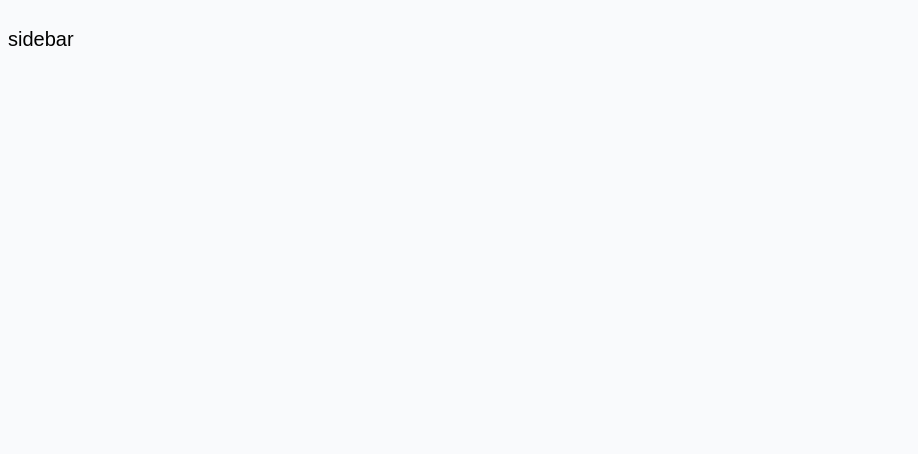
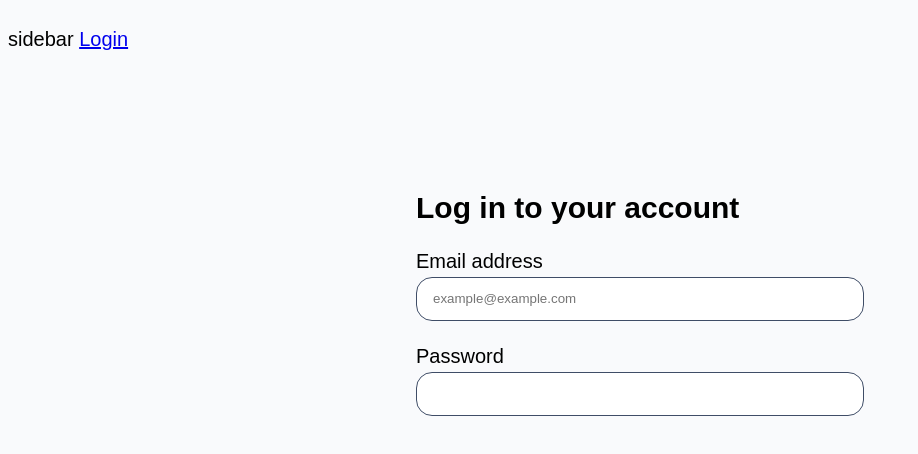
Before and after one commit to Snegurochka/quiz, a Vue app: page /#/auth in a window 1280 px wide. Before the commit this address had no page. Shown: the top 454 px of the page, without its empty margins (0-918 px from the left). Built offline with nearby package versions, Linux system fonts and the light colour scheme.

Commit message:
ADD: auth page

```diff
--- a/src/App.vue
+++ b/src/App.vue
@@ -2,6 +2,7 @@
   <section>
     <aside>
       sidebar
+      <router-link :to="{ name: 'auth' }"> Login </router-link>
     </aside>
     <main>
       <router-view/>
--- a/src/router/index.js
+++ b/src/router/index.js
@@ -1,6 +1,7 @@
 import { createRouter, createWebHashHistory } from 'vue-router';
 import Home from '../views/Home.vue';
 import Quiz from '../views/Quiz.vue';
+import Auth from '../views/Auth.vue';
 
 const routes = [
   {
@@ -12,6 +13,11 @@ const routes = [
     path: '/quiz',
     name: 'quiz',
     component: Quiz
+  },
+  {
+    path: '/auth',
+    name: 'auth',
+    component: Auth
   }
 ]
 
--- a/src/views/About.vue
+++ /dev/null
@@ -1,5 +0,0 @@
-<template>
-  <div class="about">
-    <h1>This is an about page</h1>
-  </div>
-</template>
--- /dev/null
+++ b/src/views/Auth.vue
@@ -0,0 +1,56 @@
+<template>
+  <div class="wrapper">
+    <h2>Log in to your account</h2>
+    <div v-if="error" className="error">There was an error!</div>
+    <form action="#" method="post">
+      <label
+        ><span>Email address</span>
+        <input
+          type="text"
+          name="username"
+          placeholder="example@example.com"
+          v-model="username"
+        />
+      </label>
+      <label
+        ><span>Password</span>
+        <input type="password" name="password" v-model="password" />
+      </label>
+    </form>
+  </div>
+</template>
+
+<script>
+export default {
+  name: "Auth",
+  data() {
+    return {
+      error: false,
+      username: "",
+      password: "",
+    };
+  },
+};
+</script>
+
+<style scoped>
+.wrapper {
+  margin: 140px auto;
+  max-width: 28rem;
+}
+
+form {
+  display: grid;
+  grid-template-columns: repeat(1, minmax(0, 1fr));
+  gap: 1.5rem;
+}
+
+input {
+  width: 100%;
+  height: 2.75rem;
+  padding: 0.75rem 1rem;
+  margin-top: 0.25rem;
+  border-radius: 1rem;
+  border: 1px solid var(--darkGrey);
+}
+</style>
```
